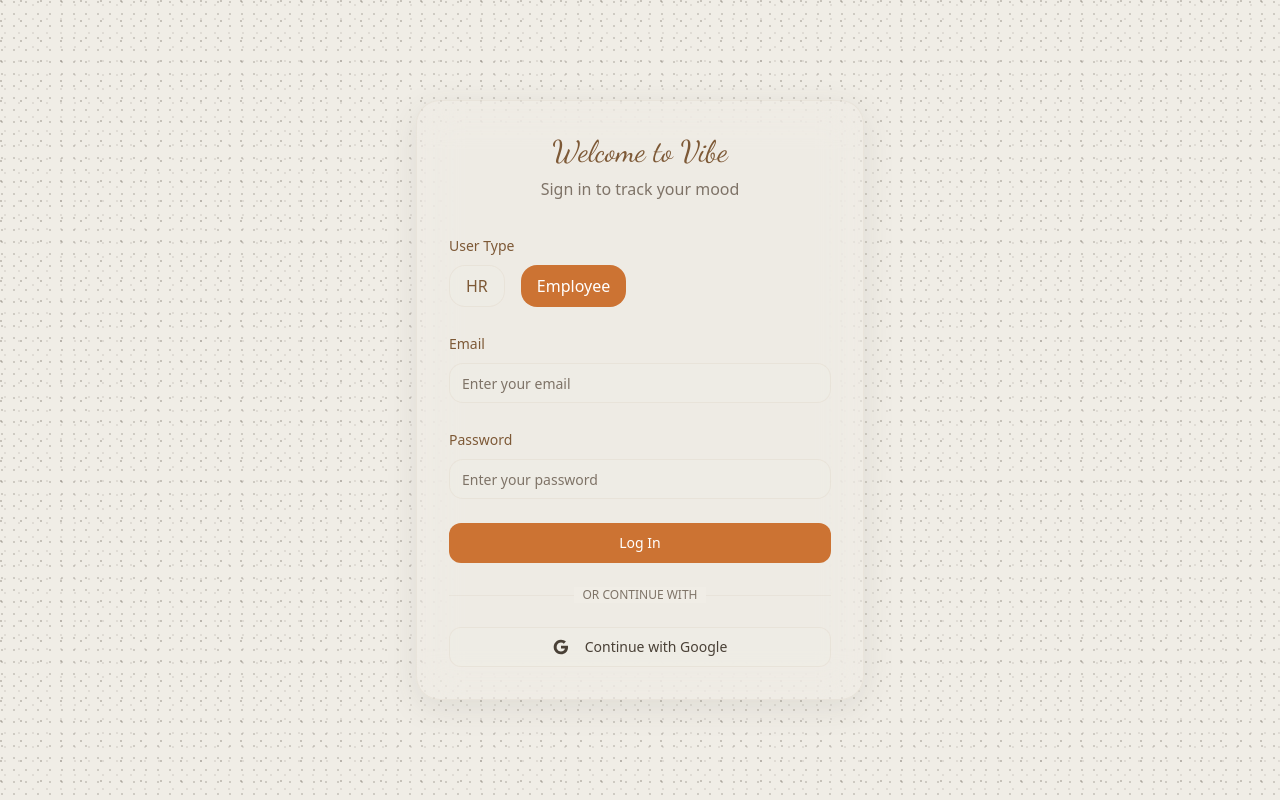
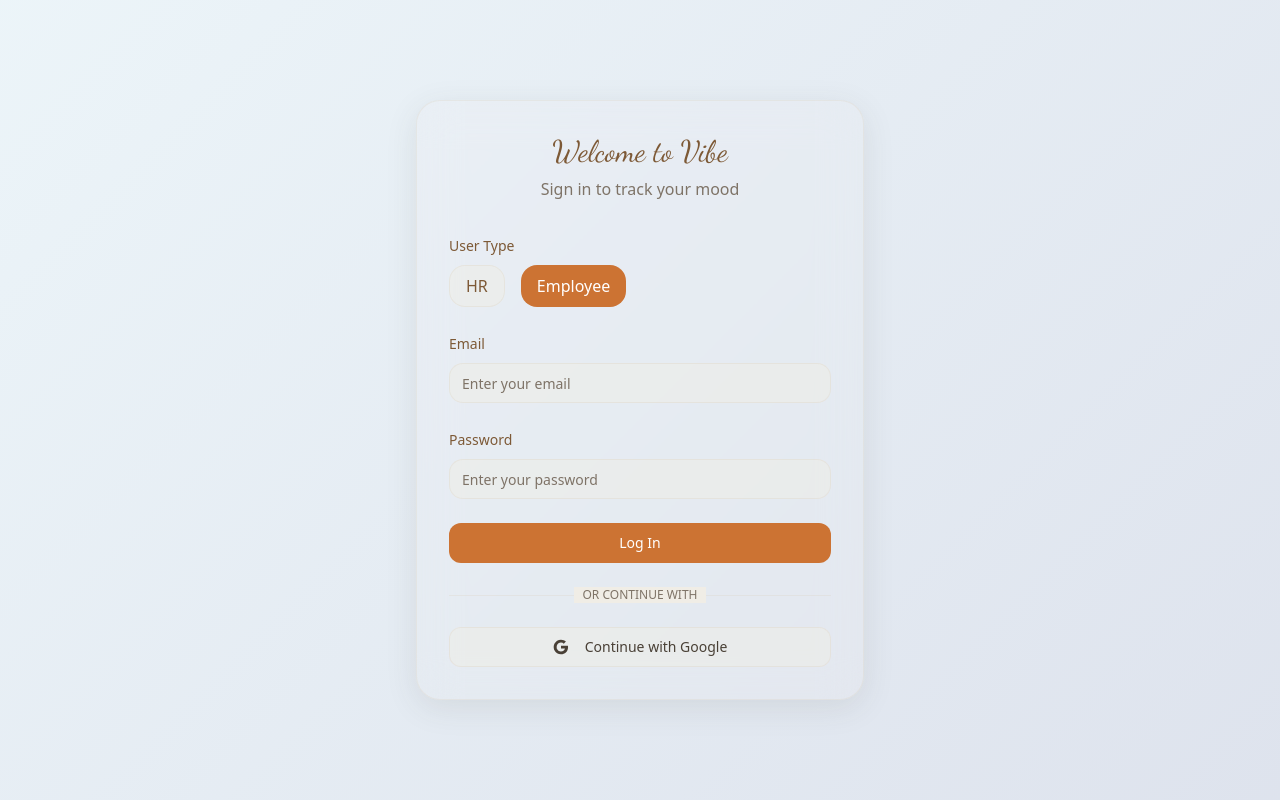
Before and after one commit to harshajnyKV/vibeathon, a React (Vite) app: page / in a window 1280 px wide. Built offline with nearby package versions, Linux system fonts and the light colour scheme.

Commit message:
Change background to single color gradient
Change the background to a simple, soothing single color gradient.

```diff
--- a/src/index.css
+++ b/src/index.css
@@ -120,36 +120,13 @@ All colors MUST be HSL.
   }
 
   body {
-    @apply bg-background text-foreground;
-    background-image:
-      radial-gradient(circle at 1px 1px, hsl(var(--foreground) / 0.25) 1px, transparent 0),
-      radial-gradient(circle at 2px 2px, hsl(var(--foreground) / 0.2) 0.8px, transparent 0),
-      radial-gradient(circle at 3px 3px, hsl(var(--foreground) / 0.15) 0.5px, transparent 0),
-      radial-gradient(circle at 4px 4px, hsl(var(--foreground) / 0.12) 0.6px, transparent 0),
-      radial-gradient(circle at 5px 5px, hsl(var(--foreground) / 0.1) 0.8px, transparent 0),
-      radial-gradient(circle at 6px 6px, hsl(var(--foreground) / 0.08) 0.4px, transparent 0),
-      radial-gradient(circle at 7px 7px, hsl(var(--foreground) / 0.06) 0.3px, transparent 0),
-      radial-gradient(circle at 8px 8px, hsl(var(--foreground) / 0.05) 0.7px, transparent 0),
-      radial-gradient(circle at 9px 9px, hsl(var(--foreground) / 0.04) 0.2px, transparent 0),
-      radial-gradient(circle at 10px 10px, hsl(var(--foreground) / 0.03) 0.5px, transparent 0);
-    background-size: 20px 20px, 12px 12px, 16px 16px, 8px 8px, 14px 14px, 6px 6px, 18px 18px, 10px 10px, 4px 4px, 22px 22px;
+    @apply text-foreground;
+    background: linear-gradient(135deg, hsl(200 50% 95%), hsl(220 30% 90%));
   }
 
-  /* Grainy texture overlay - Enhanced */
+  /* Simple soothing gradient background */
   .grainy-bg {
-    background-color: hsl(var(--vibe-oatmeal));
-    background-image:
-      radial-gradient(circle at 1px 1px, hsl(var(--foreground) / 0.25) 1px, transparent 0),
-      radial-gradient(circle at 2px 2px, hsl(var(--foreground) / 0.2) 0.8px, transparent 0),
-      radial-gradient(circle at 3px 3px, hsl(var(--foreground) / 0.15) 0.5px, transparent 0),
-      radial-gradient(circle at 4px 4px, hsl(var(--foreground) / 0.12) 0.6px, transparent 0),
-      radial-gradient(circle at 5px 5px, hsl(var(--foreground) / 0.1) 0.8px, transparent 0),
-      radial-gradient(circle at 6px 6px, hsl(var(--foreground) / 0.08) 0.4px, transparent 0),
-      radial-gradient(circle at 7px 7px, hsl(var(--foreground) / 0.06) 0.3px, transparent 0),
-      radial-gradient(circle at 8px 8px, hsl(var(--foreground) / 0.05) 0.7px, transparent 0),
-      radial-gradient(circle at 9px 9px, hsl(var(--foreground) / 0.04) 0.2px, transparent 0),
-      radial-gradient(circle at 10px 10px, hsl(var(--foreground) / 0.03) 0.5px, transparent 0);
-    background-size: 20px 20px, 12px 12px, 16px 16px, 8px 8px, 14px 14px, 6px 6px, 18px 18px, 10px 10px, 4px 4px, 22px 22px;
+    background: linear-gradient(135deg, hsl(200 50% 95%), hsl(220 30% 90%));
   }
 
   /* Glass morphism effect */
```
